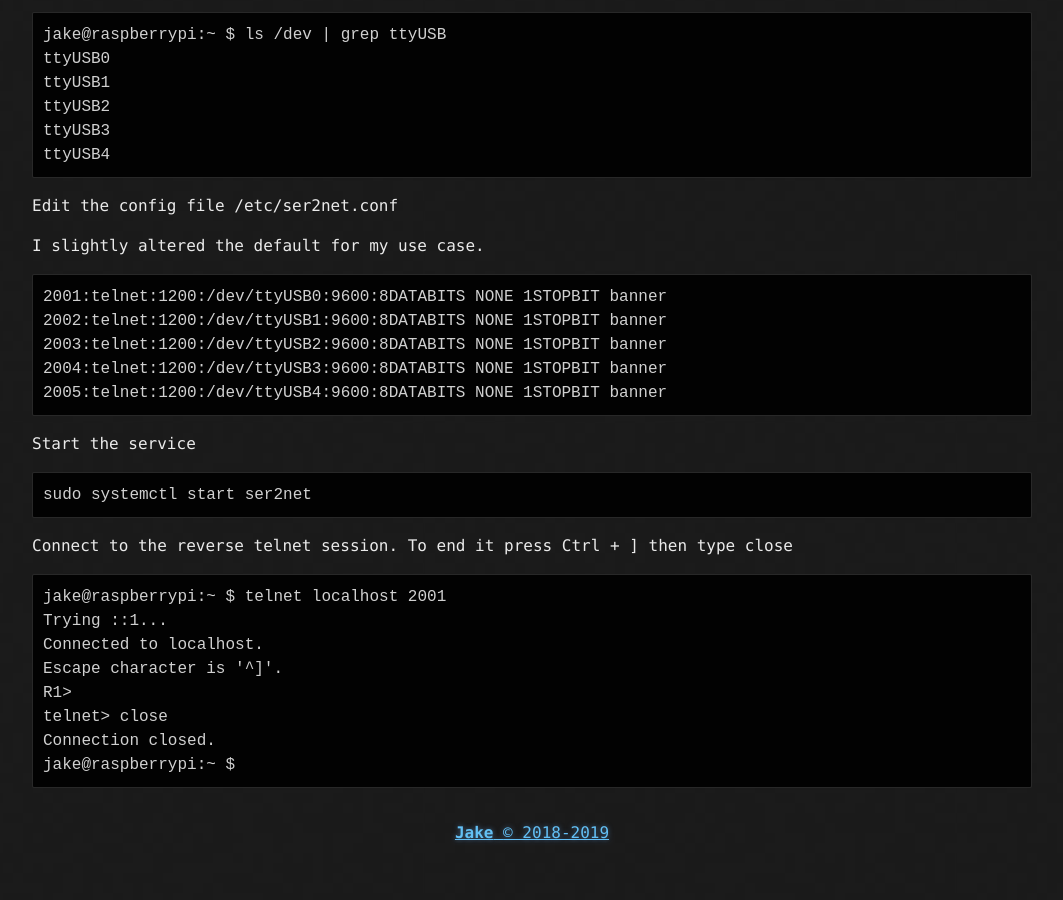
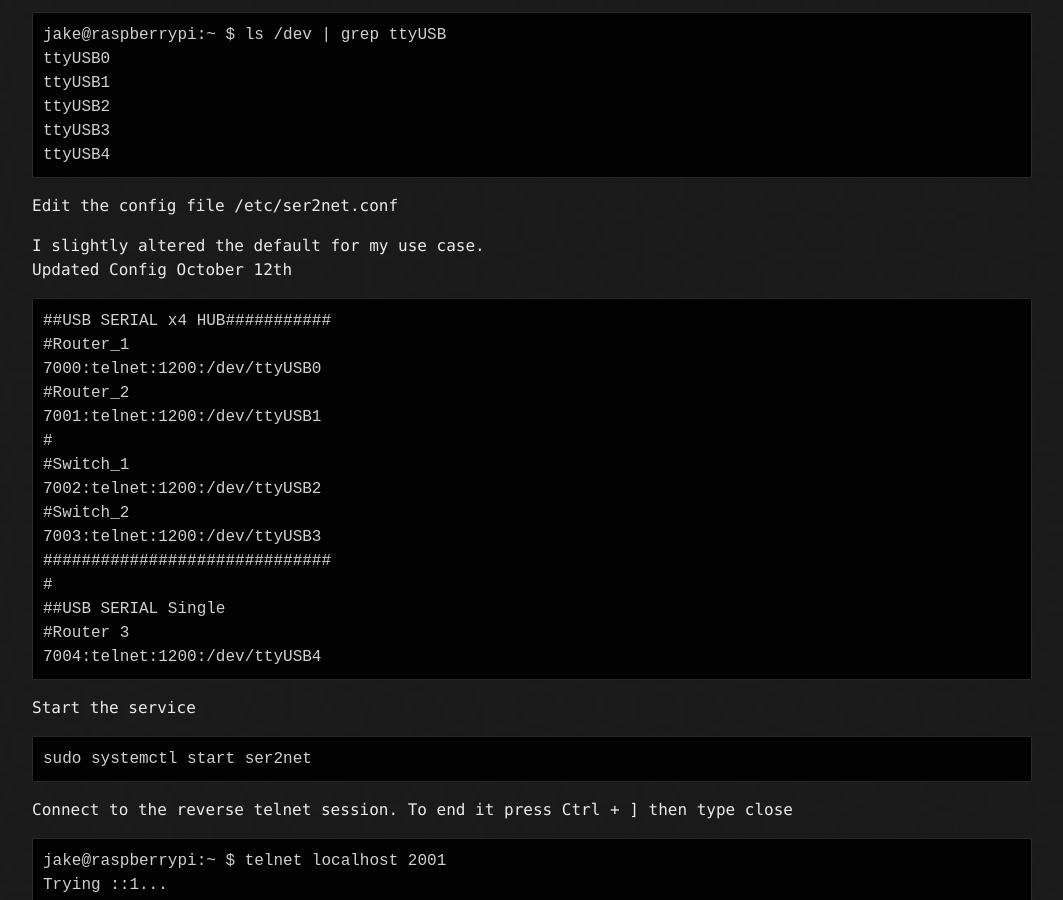
Before and after one commit to Jake-Olsen/blog, a Jekyll site: the page built from _posts/2019-10-09-RPi_Terminal_SVR.markdown, in a window 1280 px wide and 900 px high, scrolled down 642 px. Shown: the whole window, without its empty margins (108-1171 px from the left). Built offline with Jekyll 4.4.1, drawn with Linux system fonts in a browser that asks for light colours; before the commit the page ends 1500 px from its top, so only the background shows below that.

Commit message:
Update Oct12 RpiTerminalServer
updated config for RpiTerminalServer

````diff
--- a/_posts/2019-10-09-RPi_Terminal_SVR.markdown
+++ b/_posts/2019-10-09-RPi_Terminal_SVR.markdown
@@ -33,12 +33,23 @@ Edit the config file
 /etc/ser2net.conf
 
 I slightly altered the default for my use case.
+<br>Updated Config October 12th
 ```
-2001:telnet:1200:/dev/ttyUSB0:9600:8DATABITS NONE 1STOPBIT banner
-2002:telnet:1200:/dev/ttyUSB1:9600:8DATABITS NONE 1STOPBIT banner
-2003:telnet:1200:/dev/ttyUSB2:9600:8DATABITS NONE 1STOPBIT banner
-2004:telnet:1200:/dev/ttyUSB3:9600:8DATABITS NONE 1STOPBIT banner
-2005:telnet:1200:/dev/ttyUSB4:9600:8DATABITS NONE 1STOPBIT banner
+##USB SERIAL x4 HUB###########
+#Router_1
+7000:telnet:1200:/dev/ttyUSB0
+#Router_2
+7001:telnet:1200:/dev/ttyUSB1
+#
+#Switch_1
+7002:telnet:1200:/dev/ttyUSB2
+#Switch_2
+7003:telnet:1200:/dev/ttyUSB3
+##############################
+#
+##USB SERIAL Single
+#Router 3
+7004:telnet:1200:/dev/ttyUSB4
 ```
 Start the service
 ```
````
